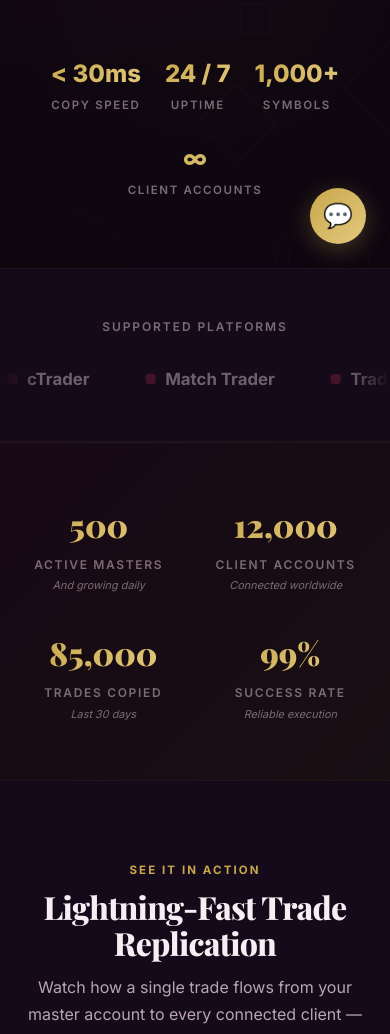
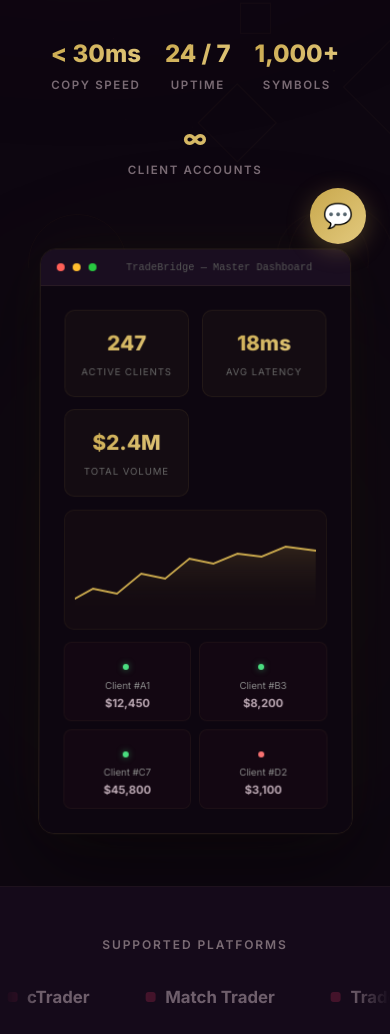
Before and after one commit to ridhi-trader/copier-bridge, a website: page public/index.html in a window 390 px wide. Shown: the part 576-1610 px from the top of the page. Drawn offline with nearby package versions, Linux system fonts and the light colour scheme; a web font is replaced by a local one.

Commit message:
🌍 v3.7 — World-class professional upgrade
HERO SECTION:
- Animated floating dashboard mockup with 3D perspective
- Live chart with SVG line draw animation + gradient fill
- Stats: 247 Active Clients, 18ms Latency, $2.4M Volume
- Client cards with green/red status dots + balances
- Continuous float animation + light shine sweep
- Window chrome with traffic light dots

MODAL ENHANCEMENTS:
- Removed 'Get Started' CTA (cleaner, info-only)
- Added animated chart bars (12 bars, staggered animation)
- Wine-to-gold gradient bars
- Chart generates fresh on each open

VISUAL POLISH:
- Dashboard mockup gives instant product credibility
- Chart draws itself when scrolled into view
- Mobile responsive grid layout

```diff
--- a/public/index.html
+++ b/public/index.html
@@ -958,12 +958,46 @@
   .modal-close:hover{background:rgba(248,113,113,0.1);color:#F87171}
 
   .modal-cta{display:inline-flex;align-items:center;gap:0.5rem;background:linear-gradient(135deg,var(--gold),var(--gold-light));color:var(--bg-primary);padding:0.75rem 1.5rem;border-radius:12px;font-size:0.9rem;font-weight:700;border:none;cursor:pointer;text-decoration:none;transition:transform 0.2s,box-shadow 0.3s}
-  .modal-cta:hover{transform:translateY(-2px);box-shadow:0 8px 30px rgba(201,168,76,0.3)}
+  .modal-chart{display:flex;align-items:flex-end;gap:6px;height:60px;margin-top:1.5rem;padding-top:1rem;border-top:1px solid rgba(201,168,76,0.06)}
+  .modal-bar{flex:1;border-radius:4px 4px 0 0;animation:barGrow 0.8s ease forwards;transform-origin:bottom}
+  .modal-bar:nth-child(odd){background:linear-gradient(to top,var(--wine),rgba(201,168,76,0.4))}
+  .modal-bar:nth-child(even){background:linear-gradient(to top,rgba(201,168,76,0.3),var(--gold))}
+  @keyframes barGrow{from{transform:scaleY(0)}to{transform:scaleY(1)}}
 
   @media(max-width:640px){
     .modal-card{padding:2rem 1.5rem;margin:1rem;border-radius:18px}
     .modal-card h3{font-size:1.3rem}
   }
+
+
+  /* ===== Hero Dashboard Mockup ===== */
+  .hero-visual{max-width:900px;margin:3rem auto 0;border-radius:16px;overflow:hidden;border:1px solid rgba(201,168,76,0.12);box-shadow:0 30px 80px rgba(0,0,0,0.5),0 0 60px rgba(201,168,76,0.05);animation:floatDash 4s ease-in-out infinite;position:relative}
+  @keyframes floatDash{0%,100%{transform:perspective(1200px) rotateX(2deg) translateY(0)}50%{transform:perspective(1200px) rotateX(1deg) translateY(-8px)}}
+  .hero-visual::after{content:'';position:absolute;top:0;left:-100%;width:60%;height:100%;background:linear-gradient(90deg,transparent,rgba(255,255,255,0.03),transparent);animation:dashShine 4s ease infinite}
+  @keyframes dashShine{0%{left:-100%}100%{left:200%}}
+  .mock-topbar{background:#1a0e20;padding:0.6rem 1rem;display:flex;align-items:center;gap:0.5rem;border-bottom:1px solid rgba(201,168,76,0.08)}
+  .mock-dot{width:8px;height:8px;border-radius:50%}
+  .mock-dot.r{background:#ff5f57}.mock-dot.y{background:#ffbd2e}.mock-dot.g{background:#28c840}
+  .mock-title{flex:1;text-align:center;font-size:0.65rem;color:#555;font-family:monospace}
+  .mock-body{background:#0d0610;padding:1.5rem;display:grid;grid-template-columns:1fr 1fr 1fr;gap:0.8rem}
+  .mock-stat{background:rgba(201,168,76,0.04);border:1px solid rgba(201,168,76,0.08);border-radius:10px;padding:1rem;text-align:center}
+  .mock-stat .ms-val{font-size:1.3rem;font-weight:800;background:linear-gradient(135deg,var(--gold),var(--gold-light));-webkit-background-clip:text;-webkit-text-fill-color:transparent}
+  .mock-stat .ms-label{font-size:0.6rem;color:#666;text-transform:uppercase;letter-spacing:0.1em;margin-top:0.2rem}
+  .mock-chart{grid-column:1/-1;background:rgba(201,168,76,0.03);border:1px solid rgba(201,168,76,0.06);border-radius:10px;padding:1rem;height:120px;position:relative;overflow:hidden}
+  .mock-chart-line{position:absolute;bottom:10px;left:10px;right:10px;height:80px}
+  .mock-chart svg{width:100%;height:100%}
+  .chart-path{fill:none;stroke:var(--gold);stroke-width:2;stroke-linecap:round;animation:drawLine 2s ease forwards;stroke-dasharray:1000;stroke-dashoffset:1000}
+  .chart-fill{fill:url(#goldGrad);opacity:0;animation:fadeArea 1s ease 1.5s forwards}
+  @keyframes drawLine{to{stroke-dashoffset:0}}
+  @keyframes fadeArea{to{opacity:0.15}}
+  .mock-clients{grid-column:1/-1;display:grid;grid-template-columns:repeat(4,1fr);gap:0.5rem}
+  .mock-client{background:rgba(107,29,58,0.08);border:1px solid rgba(201,168,76,0.05);border-radius:8px;padding:0.5rem;text-align:center}
+  .mock-client .mc-dot{width:6px;height:6px;border-radius:50%;display:inline-block;margin-right:4px}
+  .mc-dot.on{background:#4ADE80;box-shadow:0 0 6px rgba(74,222,128,0.5)}
+  .mc-dot.off{background:#F87171}
+  .mock-client .mc-name{font-size:0.6rem;color:#888}
+  .mock-client .mc-bal{font-size:0.7rem;font-weight:700;color:var(--text-secondary)}
+  @media(max-width:640px){.mock-body{grid-template-columns:1fr 1fr}.mock-clients{grid-template-columns:1fr 1fr}}
 
 </style>
 </head>
@@ -1030,7 +1064,34 @@
         <div class="stat-val">∞</div>
         <div class="stat-label">Client Accounts</div>
       </div>
-    </div>
+        <!-- Hero Dashboard Mockup -->
+    <div class="hero-visual reveal">
+      <div class="mock-topbar">
+        <span class="mock-dot r"></span><span class="mock-dot y"></span><span class="mock-dot g"></span>
+        <span class="mock-title">TradeBridge — Master Dashboard</span>
+      </div>
+      <div class="mock-body">
+        <div class="mock-stat"><div class="ms-val">247</div><div class="ms-label">Active Clients</div></div>
+        <div class="mock-stat"><div class="ms-val">18ms</div><div class="ms-label">Avg Latency</div></div>
+        <div class="mock-stat"><div class="ms-val">$2.4M</div><div class="ms-label">Total Volume</div></div>
+        <div class="mock-chart">
+          <div class="mock-chart-line">
+            <svg viewBox="0 0 400 80" preserveAspectRatio="none">
+              <defs><linearGradient id="goldGrad" x1="0" y1="0" x2="0" y2="1"><stop offset="0%" stop-color="var(--gold)"/><stop offset="100%" stop-color="transparent"/></linearGradient></defs>
+              <path class="chart-fill" d="M0,60 L30,50 L70,55 L110,35 L150,40 L190,20 L230,25 L270,15 L310,18 L350,8 L400,12 L400,80 L0,80 Z"/>
+              <path class="chart-path" d="M0,60 L30,50 L70,55 L110,35 L150,40 L190,20 L230,25 L270,15 L310,18 L350,8 L400,12"/>
+            </svg>
+          </div>
+        </div>
+        <div class="mock-clients">
+          <div class="mock-client"><span class="mc-dot on"></span><div class="mc-name">Client #A1</div><div class="mc-bal">$12,450</div></div>
+          <div class="mock-client"><span class="mc-dot on"></span><div class="mc-name">Client #B3</div><div class="mc-bal">$8,200</div></div>
+          <div class="mock-client"><span class="mc-dot on"></span><div class="mc-name">Client #C7</div><div class="mc-bal">$45,800</div></div>
+          <div class="mock-client"><span class="mc-dot off"></span><div class="mc-name">Client #D2</div><div class="mc-bal">$3,100</div></div>
+        </div>
+      </div>
+    </div>
+
   </div>
 </section>
 
@@ -2033,6 +2094,17 @@
         fl.appendChild(li);
       });
     }
+    // Generate random chart bars
+    var chart=document.getElementById('modalChart');
+    chart.innerHTML='';
+    for(var i=0;i<12;i++){
+      var bar=document.createElement('div');
+      bar.className='modal-bar';
+      var h=Math.random()*70+30;
+      bar.style.height=h+'%';
+      bar.style.animationDelay=(i*0.06)+'s';
+      chart.appendChild(bar);
+    }
     modal.classList.add('show');
     document.body.style.overflow='hidden';
   }
@@ -2089,7 +2161,8 @@
     <h3 id="modalTitle"></h3>
     <div class="modal-desc" id="modalDesc"></div>
     <ul class="modal-features" id="modalFeatures"></ul>
-    <a href="/register" class="modal-cta">Get Started →</a>
+    <div class="modal-chart" id="modalChart"></div>
+
   </div>
 </div>
 
```
